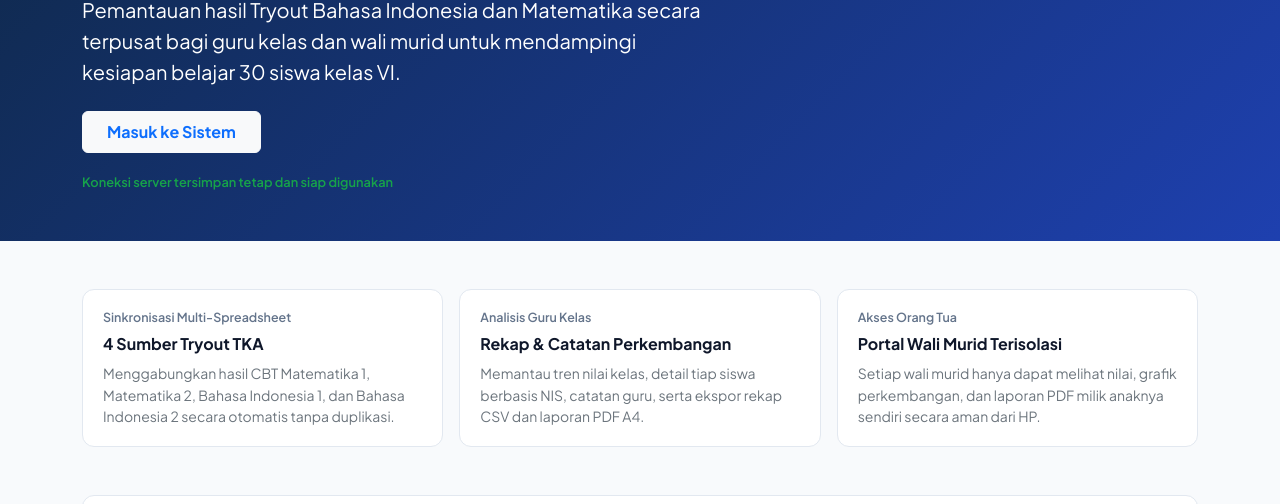
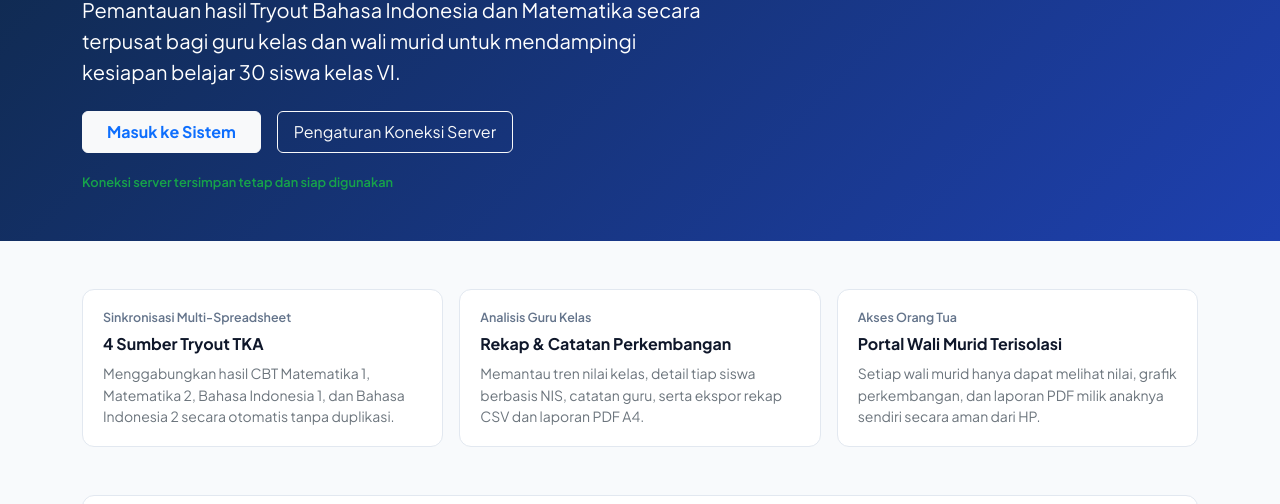
Before and after one commit to sdn2karangmangu/monitoring-tka, a plain HTML site: page index.html in a window 1280 px wide. Shown: the part 220-724 px from the top of the page. Drawn offline with nearby package versions, Linux system fonts and the light colour scheme.

Commit message:
Update index.html

```diff
--- a/index.html
+++ b/index.html
@@ -46,7 +46,7 @@
               Masuk ke Sistem
             </a>
             <button type="button"
-  class="btn btn-outline-light px-3 py-2 d-none"
+  class="btn btn-outline-light px-3 py-2"
   data-bs-toggle="modal"
   data-bs-target="#modalApiConfig">
   Pengaturan Koneksi Server
```
